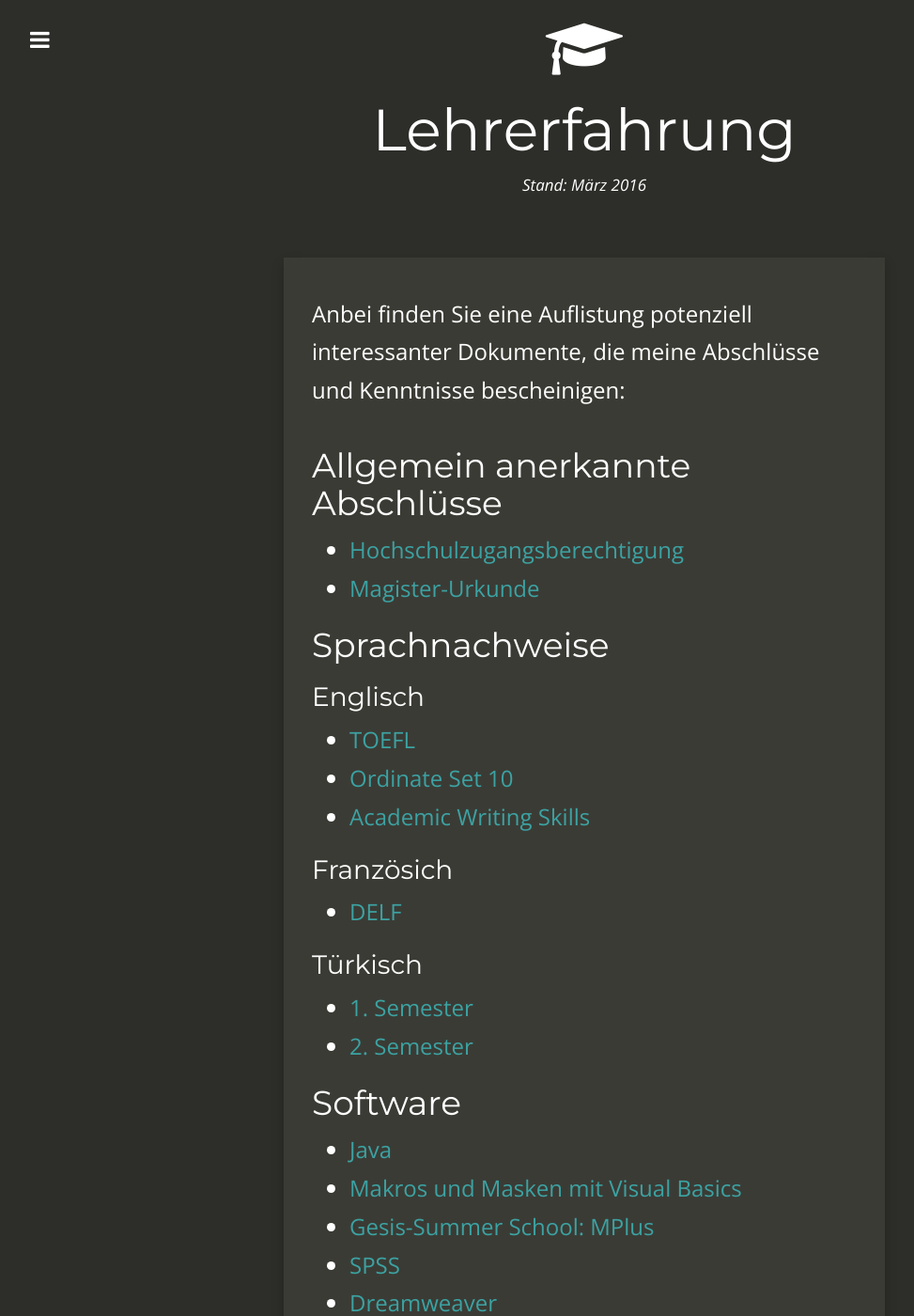
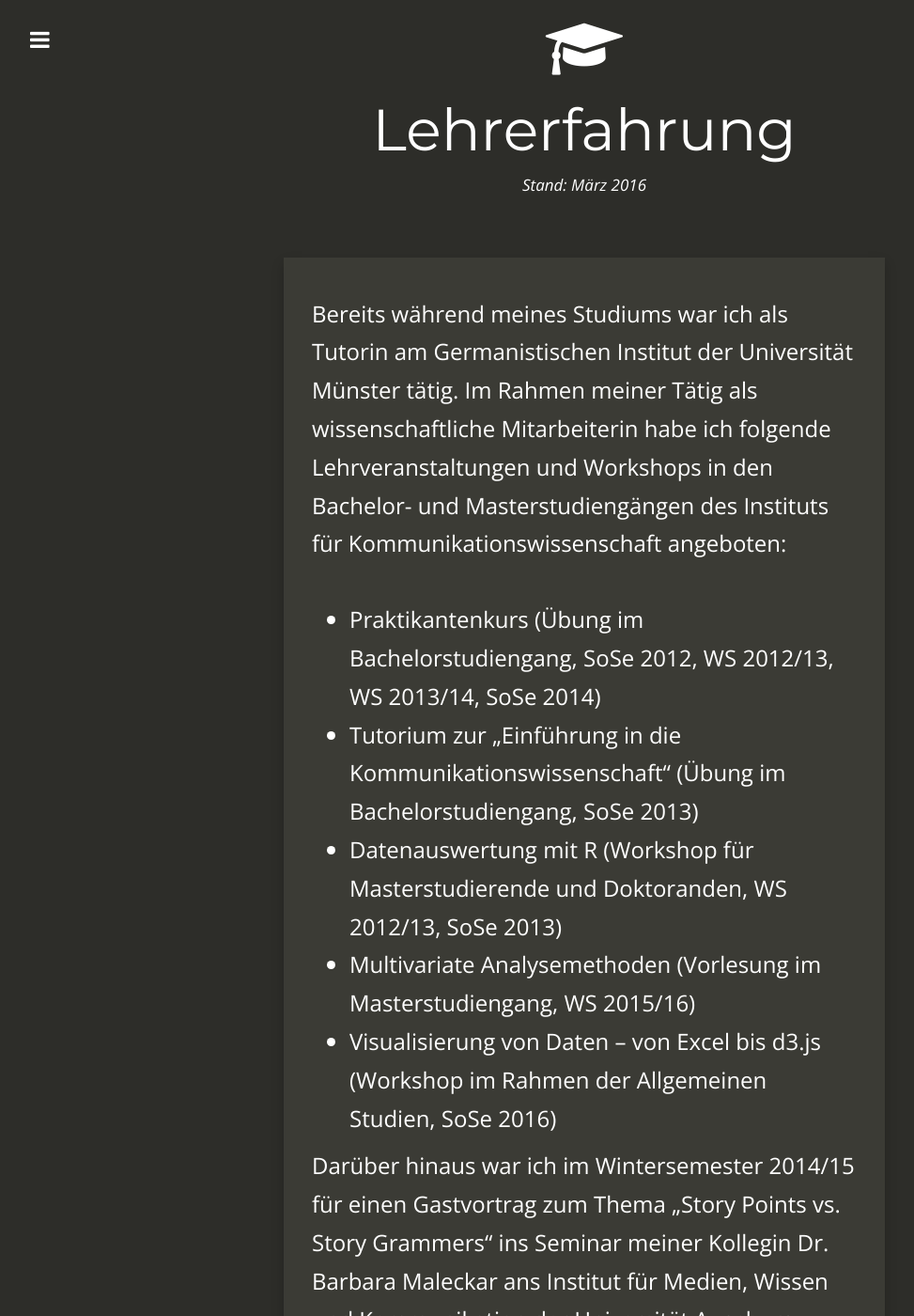
Before and after one commit to BriGitBardot/Bewerbung2, a Jekyll site: the page built from Lehre.md, in a window 1280 px wide and 1400 px high. Shown: the whole window at 94% size, without its empty margins (18-991 px from the left). Built offline with Jekyll 4.4.1, drawn with Linux system fonts in a browser that asks for light colours; nearby versions of some CDN libraries; some of the changed text lies outside the part shown.

Commit message:
Update Lehre.md

```diff
--- a/Lehre.md
+++ b/Lehre.md
@@ -13,74 +13,16 @@
  - noire
 ---
 
-Anbei finden Sie eine Auflistung potenziell interessanter Dokumente, die meine Abschlüsse und Kenntnisse bescheinigen:
+Bereits während meines Studiums war ich als Tutorin am Germanistischen Institut der Universität Münster tätig. Im Rahmen meiner Tätig als wissenschaftliche Mitarbeiterin habe ich folgende Lehrveranstaltungen und Workshops in den Bachelor- und Masterstudiengängen  des Instituts für Kommunikationswissenschaft angeboten:
 
-## Allgemein anerkannte Abschlüsse
-- [Hochschulzugangsberechtigung]({{ site.url }}/assets/AllgemeineHochschulreife.pdf)
-- [Magister-Urkunde]({{ site.url }}/assets/Magisterurkunde.pdf)
-<br>
+- Praktikantenkurs (Übung im Bachelorstudiengang, SoSe 2012, WS 2012/13, WS 2013/14, SoSe 2014)
+- Tutorium zur „Einführung in die Kommunikationswissenschaft“ (Übung im Bachelorstudiengang,  SoSe 2013)
+- Datenauswertung mit R (Workshop für Masterstudierende und Doktoranden, WS 2012/13, SoSe 2013)
+- Multivariate Analysemethoden (Vorlesung im Masterstudiengang, WS 2015/16)
+- Visualisierung von Daten – von Excel bis d3.js (Workshop im Rahmen der Allgemeinen Studien, SoSe 2016)
 
-## Sprachnachweise
 
-### Englisch
-- [TOEFL]({{ site.url }}/assets/toefl.pdf)
-- [Ordinate Set 10]({{ site.url }}/assets/OrdinateSet10.pdf)
-- [Academic Writing Skills]({{ site.url }}/assets/AcademicWritingSkills.pdf)
+Darüber hinaus war ich im Wintersemester 2014/15 für einen Gastvortrag zum Thema „Story Points vs. Story Grammers“  ins Seminar meiner Kollegin Dr. Barbara Maleckar ans Institut für Medien, Wissen und Kommunikation der Universität Augsburg eingeladen.
+Im Rahmen des  Lehrzertifikat
 
-### Französich
-- [DELF]({{ site.url }}/assets/delf.pdf)
-
-### Türkisch
-- [1. Semester]({{ site.url }}/assets/tuerkisch1.pdf)
-- [2. Semester]({{ site.url }}/assets/tuerkisch2.pdf)
-<br>
-
-## Software
-- [Java]({{ site.url }}/assets/java.pdf)
-- [Makros und Masken mit Visual Basics]({{ site.url }}/assets/vba.pdf)
-- [Gesis-Summer School: MPlus]({{ site.url }}/assets/MPlus.pdf)
-- [SPSS]({{ site.url }}/assets/spss.pdf)
-- [Dreamweaver]({{ site.url }}/assets/dreamweaver.pdf)
-- [InDesign]({{ site.url }}/assets/indesign.pdf)
-- [Word für wissenschaftliches Arbeiten]({{ site.url }}/assets/word.pdf)
-- [Imperia für Anwender]({{ site.url }}/assets/imperia.pdf)
-
-<br>
-
-## Hochschuldidaktik
-- [Zertifikat 'Schreibberaterin']({{ site.url }}/assets/Zertifikat_Schreibberaterin.pdf)
-- [Zertifikat 'Hochschuldidaktik' des Landes NRW]({{ site.url }}/assets/Zertifikat_Hochschullehre.pdf)
-- [Basiskurs I - Lehren und Lernen]({{ site.url }}/assets/Basiskurs1.pdf)
-- [Basiskurs II - Rollenverständnis und Kommunikation]({{ site.url }}/assets/Basiskurs2.pdf)
-- [Aktivierung ind Vorlesungen, Seminaren und Übungen]({{ site.url }}/assets/Aktivierung.pdf)
-- [Lehren auf Englisch für Nicht-Muttersprachler]({{ site.url }}/assets/Englisch.pdf)
-- [Praxisbaustein: Mit Lehrportfolio und kollegialer Hospitation zu besserer Lehre]({{ site.url }}/assets/Portfolio.pdf)
-- [Sprechstunden und Beratungen effizient gestalten]({{ site.url }}/assets/Sprechstunden.pdf)
-- [Meine Stimme, mein Sprechen]({{ site.url }}/assets/Stimme.pdf)
-- [Kompetenzorientiertes Planen und Prüfen]({{ site.url }}/assets/Pruefen.pdf)
-- [Studierenden Schlüsselkompetenzen vermitteln]({{ site.url }}/assets/Schluesselkompetenzen.pdf)
-- [Praxisbaustein: Innovatives Lehrprojekt]({{ site.url }}/assets/Lehrprojekt.pdf)
-
-<br>
-
-## Arbeitszeugnisse
-- [Generaldelegation Palästinas]({{ site.url }}/assets/Generaldelegation.pdf)
-- [Münstersche Zeitung I]({{ site.url }}/assets/MZ1.pdf)
-- [Münstersche Zeitung II]({{ site.url }}/assets/MZ2.pdf)
-- [Borchert Theather]({{ site.url }}/assets/Borchert_Theater.pdf)
-- [LVM-Versicherung]({{ site.url }}/assets/LVM.pdf)
-- [Schreibberatung]({{ site.url }}/assets/Schreibberatung.pdf)
-- [Tutorium in der Germanistik]({{ site.url }}/assets/Tutorium.pdf)
-- [Bibliothek des Germanistischen Instituts]({{ site.url }}/assets/bib.pdf)
-
-<br>
-
-## Sonstige
-- [Hochschulverwaltung]({{ site.url }}/assets/Hochschulverwaltung.pdf)
-- [Professionelle Gesprächsführung I]({{ site.url }}/assets/Gespraechsfuehrung1.pdf)
-- [Professionelle Gesprächsführung II]({{ site.url }}/assets/Gespraechsfuehrung2.pdf)
-- [Bildgewinnung und Produktion]({{ site.url }}/assets/Bildgewinnung.pdf)
-
-<br>
-
-Beglaubigte Originale können jederzeit gerne angefordert werden.
+Umstrukturierung des Praktikantenkurs Reakkreditierung
```
